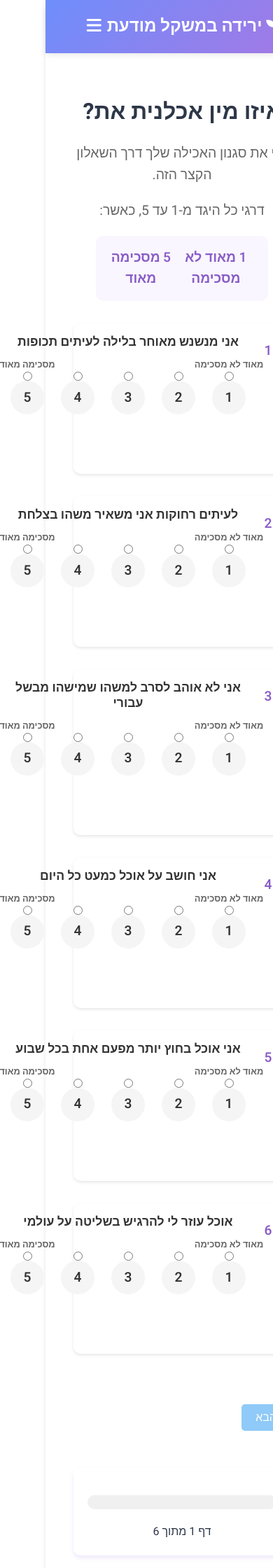
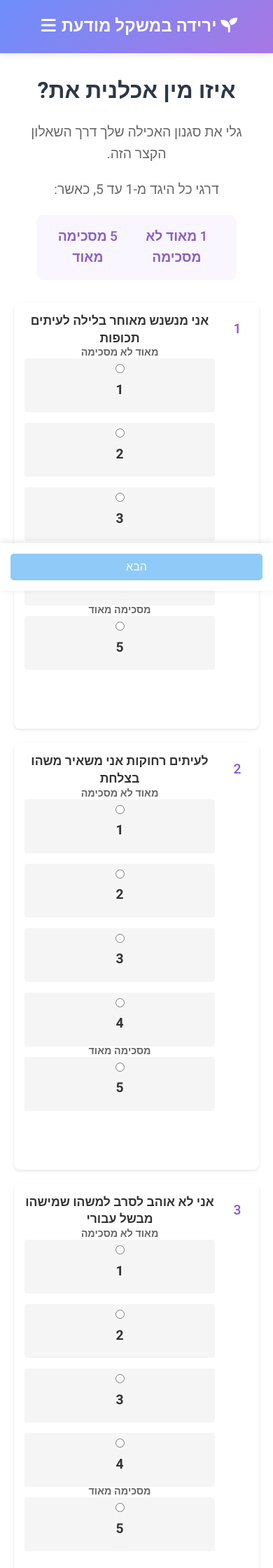
Before and after one commit to Liadoved/mindful-weight-loss, a Flask app: page /quiz in a window 390 px wide; the page is wider, and only the part inside the window is pictured. Shown: the top 2240 px of that part at 70% size. Run offline with Flask 3, Linux system fonts and the light colour scheme; the visitor is signed in with stand-in values (Sample User, id 1); data comes from the database, SQL or seed files in the repository; some libraries are stand-ins or nearby versions.

Commit message:
שיפור תצוגה במובייל ותיקון שגיאות בשאלון

```diff
--- a/app.py
+++ b/app.py
@@ -649,26 +649,76 @@ def reset_progress():
 @login_required
 def quiz():
     if request.method == 'POST':
-        answers = request.form.to_dict()
-        current_user.save_quiz_answers(answers)  # שמירת התשובות
+        try:
+            app.logger.info("קבלת תשובות שאלון")
+            answers = request.form.to_dict()
+            app.logger.info(f"תשובות שהתקבלו: {answers}")
 
-        # חישוב התוצאה
-        emotional_score = int(answers.get('q2', 0)) + int(answers.get('q4', 0)) + int(answers.get('q6', 0))
-        compulsive_score = int(answers.get('q1', 0)) + int(answers.get('q3', 0)) + int(answers.get('q5', 0))
+            current_user.save_quiz_answers(answers)
+            app.logger.info("תשובות נשמרו בהצלחה")
 
-        if emotional_score > compulsive_score:
-            current_user.difficulty = 2  # רגשית
-        elif compulsive_score > emotional_score:
-            current_user.difficulty = 3  # כפייתית
-        else:
-            current_user.difficulty = 1  # מאוזנת
+            # חישוב התוצאה
+            emotional_score = sum(int(answers.get(f'q{i}', 0)) for i in [2, 4, 6])
+            compulsive_score = sum(int(answers.get(f'q{i}', 0)) for i in [1, 3, 5])
 
-        db.session.commit()
-        return redirect(url_for('quiz_results'))
+            app.logger.info(f"ציון רגשי: {emotional_score}, ציון כפייתי: {compulsive_score}")
+
+            if emotional_score > compulsive_score:
+                current_user.difficulty = 2  # רגשית
+            elif compulsive_score > emotional_score:
+                current_user.difficulty = 3  # כפייתית
+            else:
+                current_user.difficulty = 1  # מאוזנת
+
+            db.session.commit()
+            app.logger.info(f"סוג אכילה נקבע: {current_user.difficulty}")
+
+            return redirect(url_for('quiz_results'))
+
+        except Exception as e:
+            app.logger.error(f"שגיאה בשמירת תשובות השאלון: {str(e)}")
+            db.session.rollback()
+            flash('אירעה שגיאה בשמירת התשובות. אנא נסי שוב.', 'error')
+            return redirect(url_for('quiz'))
 
     # אם יש תשובות קודמות, נציג אותן
     saved_answers = current_user.get_quiz_answers()
     return render_template('quiz.html', saved_answers=saved_answers)
+
+@app.route('/submit_quiz', methods=['POST'])
+@login_required
+def submit_quiz():
+    try:
+        data = request.get_json()
+        app.logger.info(f"קבלת נתוני שאלון: {data}")
+
+        if not data:
+            return jsonify({'error': 'לא התקבלו נתונים'}), 400
+
+        # שמירת התשובות
+        current_user.save_quiz_answers(data)
+
+        # חישוב סוג האכילה
+        scores = {
+            'emotional': sum(int(data.get(f'q{i}', 0)) for i in [2, 4, 6]),
+            'compulsive': sum(int(data.get(f'q{i}', 0)) for i in [1, 3, 5])
+        }
+
+        if scores['emotional'] > scores['compulsive']:
+            current_user.difficulty = 2
+        elif scores['compulsive'] > scores['emotional']:
+            current_user.difficulty = 3
+        else:
+            current_user.difficulty = 1
+
+        db.session.commit()
+        app.logger.info(f"שאלון נשמר בהצלחה. סוג אכילה: {current_user.difficulty}")
+
+        return jsonify({'success': True})
+
+    except Exception as e:
+        app.logger.error(f"שגיאה בשמירת השאלון: {str(e)}")
+        return jsonify({'error': str(e)}), 500
 
 @app.route('/quiz_results')
 @login_required
--- a/templates/quiz.html
+++ b/templates/quiz.html
@@ -68,6 +68,88 @@
         padding: 20px;
     }
 
+    /* שיפורים לתצוגה במובייל */
+    @media (max-width: 768px) {
+        .quiz-container {
+            padding: 10px;
+            padding-top: 80px;
+        }
+
+        .quiz-content {
+            padding: 10px;
+        }
+
+        .question-row {
+            margin-bottom: 20px;
+            padding: 15px;
+            background: #fff;
+            border-radius: 8px;
+            box-shadow: 0 2px 4px rgba(0,0,0,0.1);
+        }
+
+        .rating {
+            display: flex;
+            flex-direction: column;
+            gap: 10px;
+            margin-top: 10px;
+        }
+
+        .rating-option {
+            display: flex;
+            align-items: center;
+            padding: 8px;
+            background: #f5f5f5;
+            border-radius: 4px;
+            cursor: pointer;
+        }
+
+        .rating-option:hover {
+            background: #e0e0e0;
+        }
+
+        .rating-value {
+            margin: 0 10px;
+            font-weight: bold;
+        }
+
+        .rating-label {
+            margin-right: auto;
+            font-size: 0.9em;
+            color: #666;
+        }
+
+        h3 {
+            font-size: 1em;
+            margin-bottom: 10px;
+            line-height: 1.4;
+        }
+
+        .navigation-buttons {
+            position: fixed;
+            bottom: 0;
+            left: 0;
+            right: 0;
+            background: white;
+            padding: 15px;
+            box-shadow: 0 -2px 10px rgba(0,0,0,0.1);
+            z-index: 1000;
+            display: flex;
+            justify-content: space-between;
+            gap: 10px;
+        }
+
+        .button {
+            flex: 1;
+            padding: 12px;
+            font-size: 1em;
+        }
+
+        /* מרווח בתחתית הדף בשביל הכפתורים */
+        .quiz-container {
+            padding-bottom: 80px;
+        }
+    }
+
     /* Modal styles */
     .modal {
         position: fixed;
@@ -81,6 +163,16 @@
         opacity: 0;
         visibility: hidden;
         transition: opacity 0.3s ease, visibility 0.3s ease;
+    }
+
+    @media (max-width: 768px) {
+        .modal-content {
+            width: 95%;
+            max-height: 90vh;
+            overflow-y: auto;
+            margin: 20px;
+            padding: 20px;
+        }
     }
 
     .modal.show {
```
Also changed, not shown: templates/course.html (+38 -1 lines).
